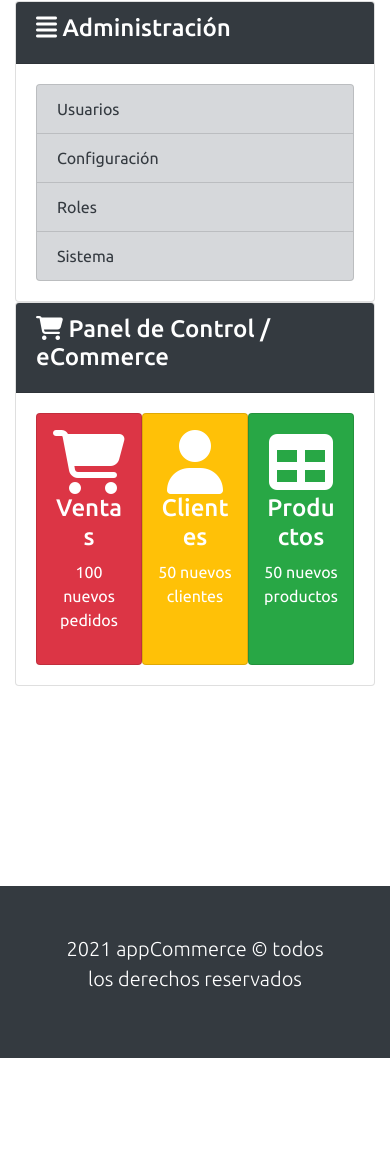
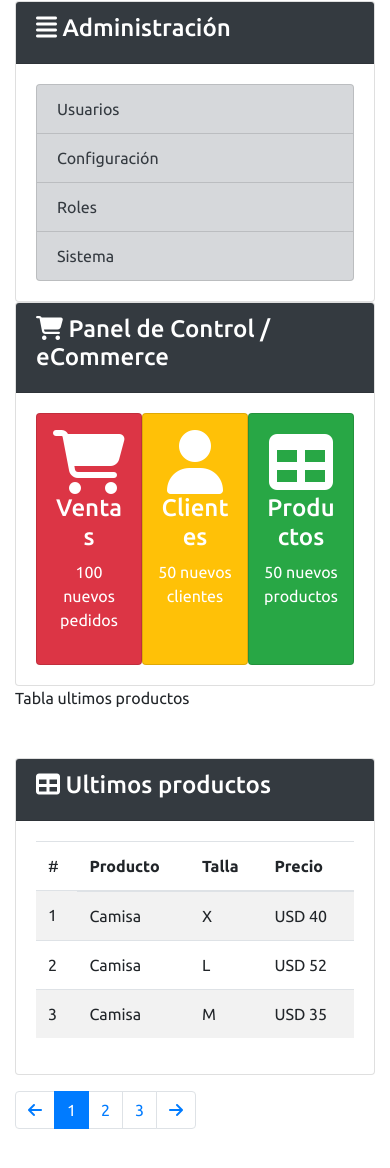
Before and after one commit to edganime96/appcommerce, a plain HTML site: page panel.html in a window 390 px wide. Shown: the part 560-1728 px from the top of the page. Before the commit the page ends 1618 px from the top, so only its background shows below. Drawn offline with nearby package versions, Linux system fonts and the light colour scheme.

Commit message:
tabla de productos construida, responsive a tablet añadido

```diff
--- a/panel.html
+++ b/panel.html
@@ -19,7 +19,7 @@
     <title>appCommerce</title>
   </head>
   <body>
-    <nav class="navbar navbar-expand-sm navbar-dark bg-dark">
+    <nav class="navbar navbar-expand-xl navbar-dark bg-dark">
       <img src="img/logo_panel.png" alt="" class="img-fluid">
 
       <!-- menu hamburguesa -->
@@ -105,7 +105,9 @@
       <div class="row">
 
         <!-- panel izquierdo -->
-        <div class="col-sm-12 col-md-3">
+        <div class="col-sm-12 col-lg-3">
+
+          <!-- card -->
           <div class="card">
             <div class="card-header bg-dark text-white">
               <h4><li class="fas fa-align-justify"></li> Menú principal</h4>
@@ -139,6 +141,8 @@
               </ul>
             </div>
           </div>
+
+          <!-- card -->
           <div class="card mt-5">
             <div class="card-header bg-dark text-white">
               <h4><li class="fas fa-align-justify"></li> Administración</h4>
@@ -163,7 +167,7 @@
         </div>
 
         <!-- contenedor principal derecho -->
-        <div class="col-sm-12 col-md-9">
+        <div class="col-sm-12 col-lg-9">
 
           <!-- card -->
           <div class="card">
@@ -192,9 +196,83 @@
             </div>
           </div>
 
+          Tabla ultimos productos
+          <div class="card mt-5">
+            <div class="card-header bg-dark text-white">
+              <h4><i class="fas fa-table"></i> Ultimos productos</h4>
+            </div>
+            <div class="card-body">
+              <table class="table table-striped">
+                <thead>
+                  <tr>
+                    <td>#</th>
+                    <th>Producto</th>
+                    <th>Talla</th>
+                    <th>Precio</th>
+                  </tr>
+                </thead>
+                <tbody>
+                  <tr>
+                    <td>1</td>
+                    <td>Camisa</td>
+                    <td>X</td>
+                    <td>USD 40</td>
+                  </tr>
+                  <tr>
+                    <td>2</td>
+                    <td>Camisa</td>
+                    <td>L</td>
+                    <td>USD 52</td>
+                  </tr>
+                  <tr>
+                    <td>3</td>
+                    <td>Camisa</td>
+                    <td>M</td>
+                    <td>USD 35</td>
+                  </tr>
+                </tbody>
+              </table>
+            </div>
+          </div>
+
+          <!-- Paginacion -->
+          <div class="mt-3">
+            <nav aria-label="Page Navigation">
+              <ul class="pagination">
+                <li class="page-item">
+                  <a class="page-link" href="#" aria-label="Previus">
+                    <span aria-hidden="true">
+                      <!-- &laquo; -->
+                      <i class="fas fa-arrow-left"></i>
+                    </span>
+                  </a>
+                </li>
+                <li class="page-item active">
+                  <a class="page-link" href="#">1</a>
+                </li>
+                <li class="page-item">
+                  <a class="page-link" href="#">2</a>
+                </li>
+                <li class="page-item">
+                  <a class="page-link" href="#">3</a>
+                </li>
+                <li class="page-item">
+                  <a class="page-link" href="#" aria-label="Next">
+                    <span aria-hidden="true">
+                      <!-- &raquo; -->
+                      <i class="fas fa-arrow-right"></i>
+                    </span>
+                  </a>
+                </li>
+              </ul>
+            </nav>
+          </div>
+
         </div>
+        <!-- fin contenedor principal -->
       </div>
     </div>
+
 
 
 
```
